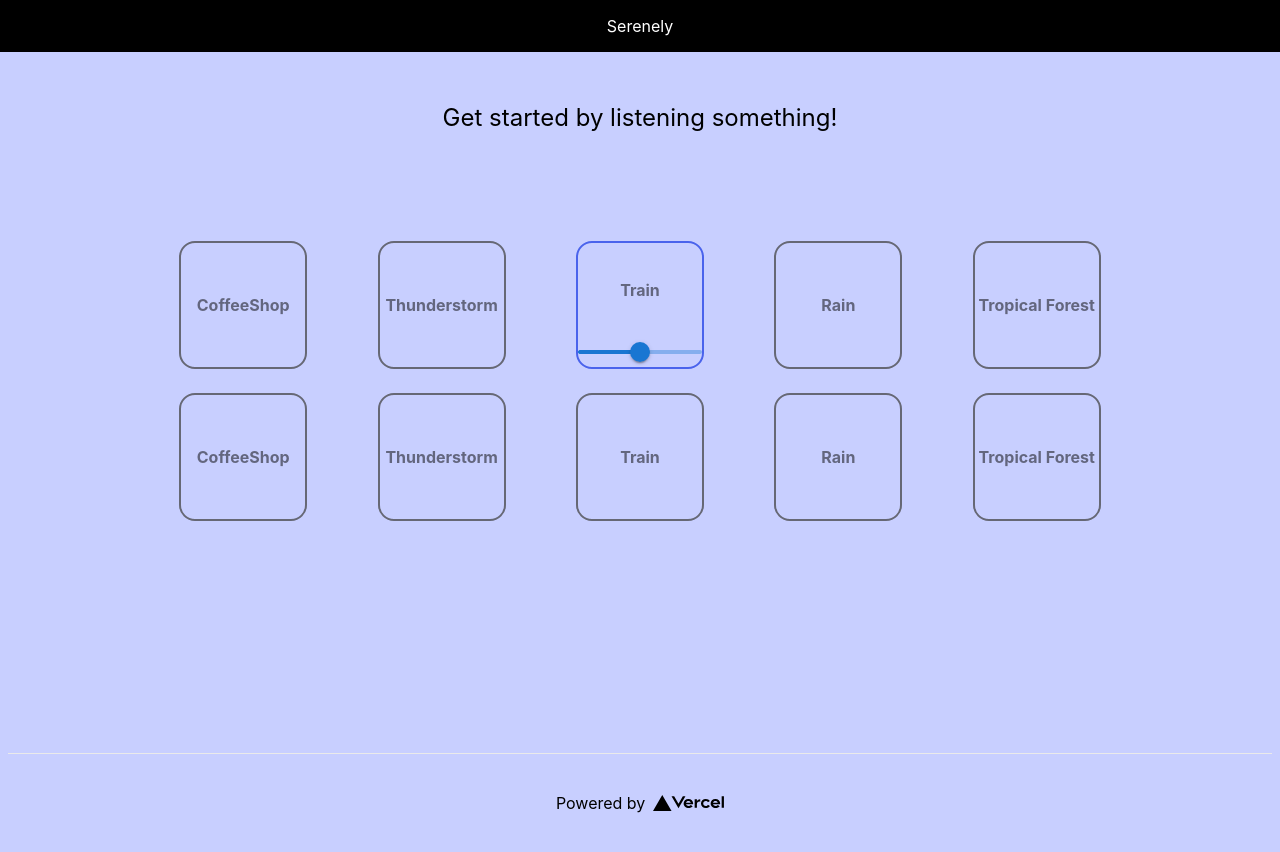
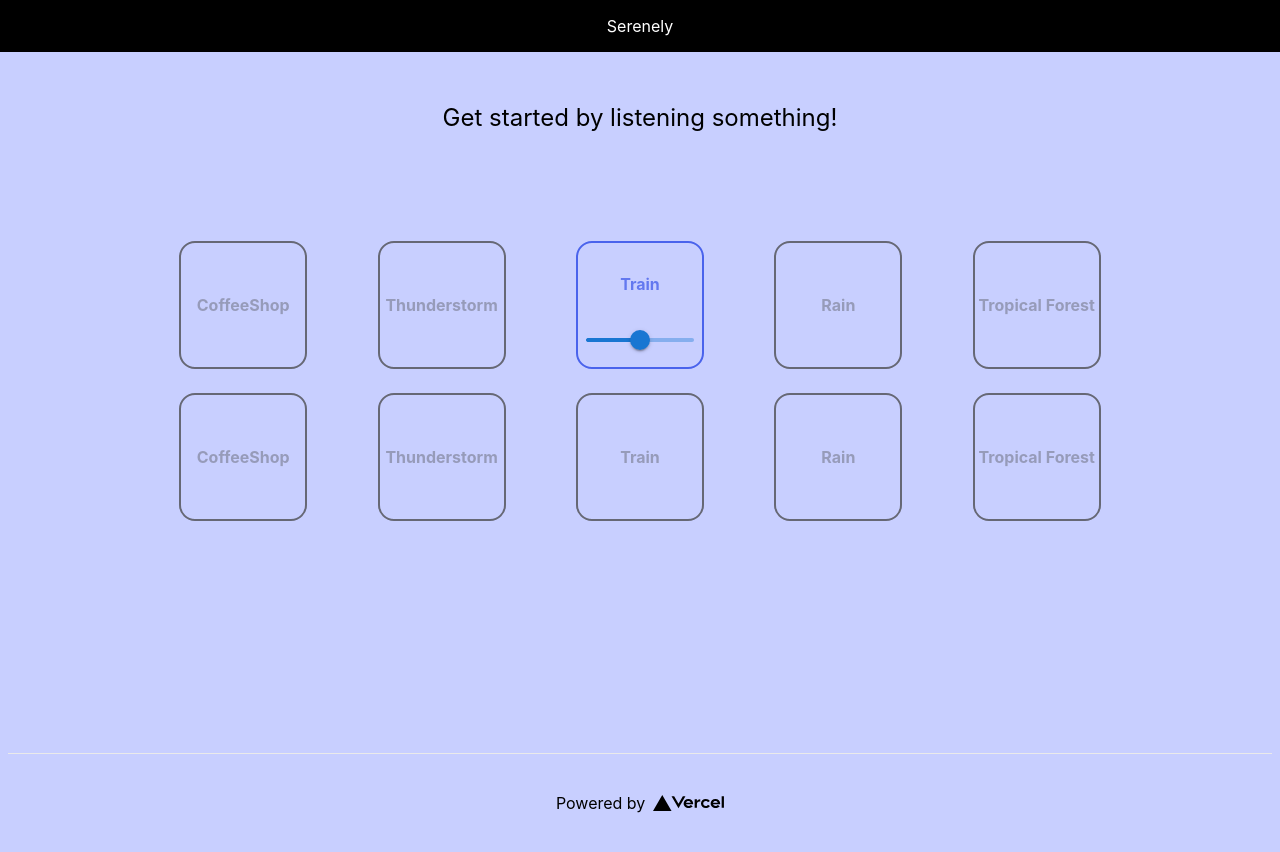
Before and after one commit to NowDev/Serenely, a Next.js app: page /listen in a window 1280 px wide. Built offline with nearby package versions, Linux system fonts and the light colour scheme.

Commit message:
styling changes

```diff
--- a/src/components/SoundCard/index.tsx
+++ b/src/components/SoundCard/index.tsx
@@ -15,18 +15,26 @@ export const SoundCard: React.FC<PropsSoundCard> = props => {
   const volumeChange = (event: Event, value: number | number[]) => {
     setVolume(value as number)
   }
-  function handleClick() {
-    setEnabled(!enabled)
+  function handleClick(changeState: boolean) {
+    if (changeState) {
+      if (!enabled) setEnabled(true)
+    } else {
+      setEnabled(!enabled)
+    }
   }
 
   return (
-    <SoundCardContainer onClick={handleClick} enabled={enabled}>
+    <SoundCardContainer onClick={() => handleClick(true)} enabled={enabled}>
       <div className="cardRoot">
-        <a className="card">
+        <a className="card" onClick={() => handleClick(false)}>
           <h3>{props.title}</h3>
         </a>
       </div>
-      {enabled && <Slider aria-label="Volume" value={volume} onChange={volumeChange} />}
+      {enabled && (
+        <SliderContainer>
+          <Slider aria-label="Volume" value={volume} onChange={volumeChange} />
+        </SliderContainer>
+      )}
     </SoundCardContainer>
   )
 }
@@ -37,13 +45,28 @@ const SoundCardContainer = styled.div<{ enabled: boolean }>`
   margin-bottom: 1.5rem;
   display: flex;
   flex-direction: column;
+  cursor: ${props => (props.enabled ? 'default' : 'pointer')};
   border-style: solid;
   border-width: 0.15rem;
   border-radius: 1rem;
   border-color: ${props => (props.enabled ? '#4a63ec' : '#424242ba')};
   :hover {
     border-color: #4a63ec;
+    .card {
+      opacity: 1;
+      color: #4a63ec;
+      border-color: #4a63ec;
+      h3 {
+        color: #4a63ec;
+      }
+    }
   }
+  :focus,
+  :active {
+    color: #4a63ec;
+    border-color: #4a63ec;
+  }
+
   .cardRoot {
     width: 100%;
     height: 100%;
@@ -56,6 +79,7 @@ const SoundCardContainer = styled.div<{ enabled: boolean }>`
     align-items: center;
     width: 100%;
     opacity: 0.5;
+    opacity: ${props => (props.enabled ? '0.8' : '0.5')};
     transition: opacity 0.2s ease-in-out 0s;
     cursor: pointer;
     white-space: nowrap;
@@ -63,19 +87,9 @@ const SoundCardContainer = styled.div<{ enabled: boolean }>`
     text-overflow: ellipsis;
   }
 
-  .card:hover {
-    opacity: 1;
-    color: #4a63ec;
-    border-color: #4a63ec;
-  }
-  .card:focus,
-  .card:active {
-    color: #4a63ec;
-    border-color: #4a63ec;
-  }
-
   .card h3 {
     font-size: 1rem;
+    color: ${props => (props.enabled ? '#4a63ec' : '#424242ba')};
   }
 
   .card p {
@@ -83,3 +97,7 @@ const SoundCardContainer = styled.div<{ enabled: boolean }>`
     font-size: 0.8rem;
   }
 `
+const SliderContainer = styled.div`
+  margin: 0px 0.5rem 0px 0.5rem;
+  padding-bottom: 0.5rem;
+`
```
